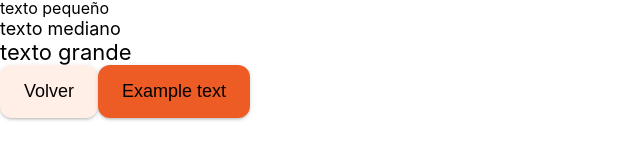
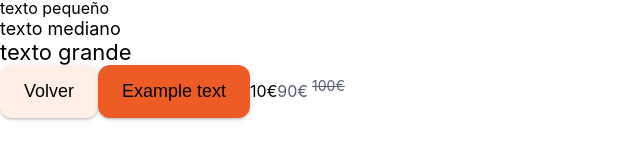
Before and after one commit to agonsant/demo-atomic-design-react, a React (Vite) app: page / in a window 1280 px wide. Shown: the part 437-596 px from the top of the page, without its empty margins (0-640 px from the left). Built offline with nearby package versions, Linux system fonts and the light colour scheme; a web font is replaced by a local one.

Commit message:
feat(atoms): add price component

```diff
--- a/src/App.jsx
+++ b/src/App.jsx
@@ -5,6 +5,7 @@ import Icon from "./ui-kit/atoms/icon";
 import PageTitle from "./ui-kit/atoms/text/page-title";
 import TextBody from "./ui-kit/atoms/text/body";
 import Button from "./ui-kit/atoms/button";
+import Price from "./ui-kit/atoms/price";
 
 function App() {
   return (
@@ -36,6 +37,9 @@ function App() {
         Volver
       </Button>
       <Button color="primary">Example text</Button>
+
+      <Price currency="€" price={10} />
+      <Price currency="€" price={100} discount={10} />
     </>
   );
 }
--- /dev/null
+++ b/src/ui-kit/atoms/price/index.jsx
@@ -0,0 +1,26 @@
+import "./style.css";
+const Price = ({ currency, price = NaN, discount = 0 }) => {
+  const hasDiscount = discount > 0;
+  const shownPrice =
+    hasDiscount && !Number.isNaN(price)
+      ? price - price * (discount / 100)
+      : price;
+  return (
+    <span
+      className={`cb-price ${hasDiscount ? "cb-price--discounted" : ""}`}
+      data-original-price={price + currency}
+    >
+      {Number.isNaN(shownPrice)
+        ? "El precio no es válido"
+        : `${shownPrice}${currency}`}
+    </span>
+  );
+};
+
+Price.propTypes = {
+  currency: () => {},
+  price: () => {},
+  discount: () => {},
+};
+
+export default Price;
--- /dev/null
+++ b/src/ui-kit/atoms/price/style.css
@@ -0,0 +1,18 @@
+.cb-price {
+  display: inline-block;
+  color: var(--cb-color-text-primary);
+  font-size: var(--cb-text-body-sm);
+}
+
+.cb-price--discounted {
+  color: var(--cb-color-text-secondary);
+}
+
+.cb-price--discounted::after {
+  content: attr(data-original-price);
+  padding-inline-start: var(--cb-spacing-xxs);
+  color: var(--cb-color-text-secondary);
+  text-decoration: line-through var(--cb-color-text-secondary);
+  font-size: var(--cb-text-body-xs);
+  vertical-align: super;
+}
```
